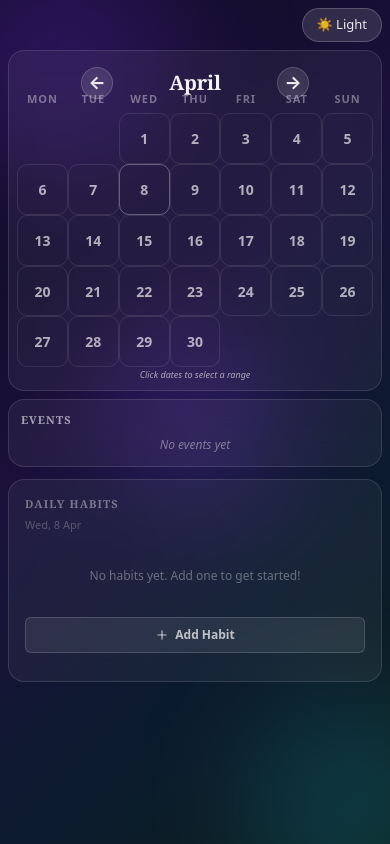
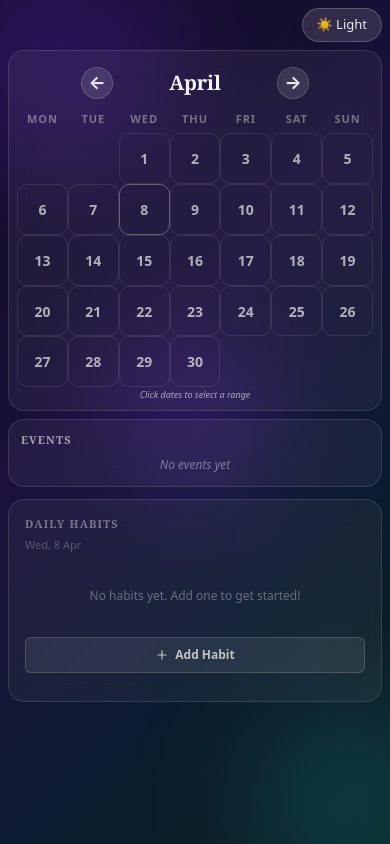
Before and after one commit to meetkothariii0/Calender-TakeUFroward, a Next.js app: page / in a window 390 px wide. Built offline with nearby package versions, Linux system fonts and the light colour scheme.

Commit message:
Fix month name and dates overlapping on mobile

```diff
--- a/components/RealPageFlipCalendar.tsx
+++ b/components/RealPageFlipCalendar.tsx
@@ -224,7 +224,7 @@ export default function RealPageFlipCalendar() {
               borderRadius: '16px',
               backdropFilter: 'blur(14px)',
               WebkitBackdropFilter: 'blur(14px)',
-              padding: window.innerWidth < 768 ? '40px 8px 8px 8px' : '60px 12px 8px 12px',
+              padding: window.innerWidth < 768 ? '60px 8px 8px 8px' : '60px 12px 8px 12px',
               transform: isFlipping
                 ? flipDirection === 'next'
                   ? 'rotateY(-90deg) translateZ(50px)'
```
